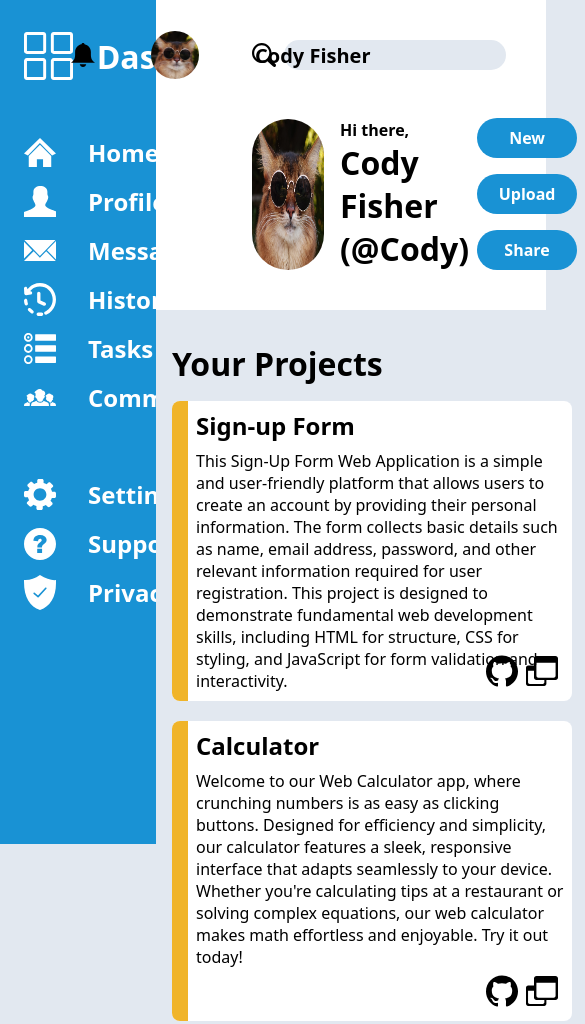
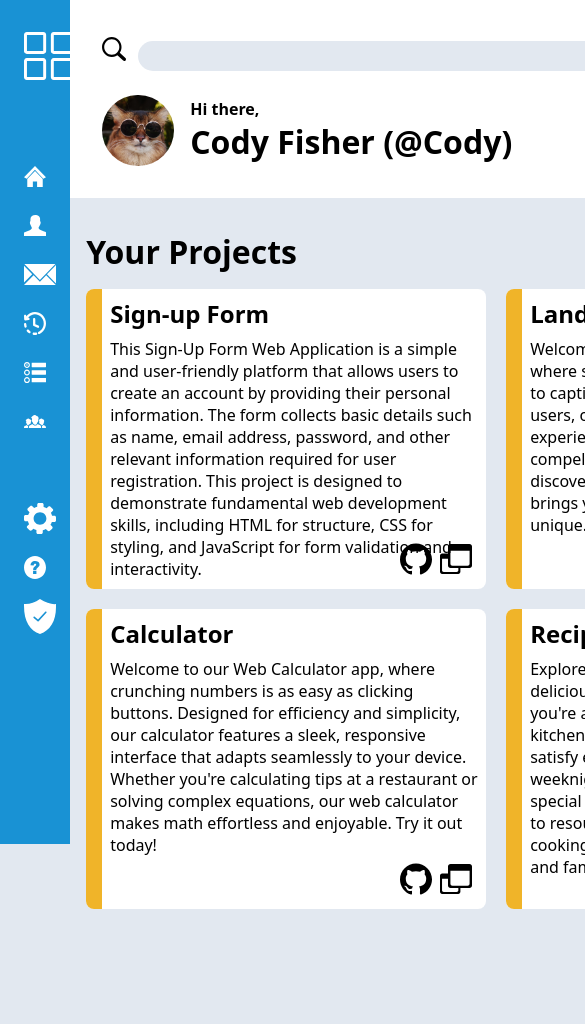
Before and after one commit to CFisher21/Admin-Dashboard, a plain HTML site: page index.html in a window 390 px wide. Shown: the top 1024 px of the page, 585 px wide, since content can reach past the window. After the commit the page ends 925 px from the top, so only its background shows below. Drawn offline with Linux system fonts and the light colour scheme.

Commit message:
Tweaked some CSS to make it more responsive. I learnt a lot doing this project especially the importance of using % over px. Still need to add a media screen to this and make it look good on mobile. Almost finished.

```diff
--- a/index.html
+++ b/index.html
@@ -9,7 +9,9 @@
     <script defer src="script.js"></script>
   </head>
   <body>
+
     <div class="container">
+      <div class="row-100">
       <div class="nav-side">
         <div class="navheader">
           <img
@@ -65,8 +67,10 @@
       <div class="main">
         <div class="main-head">
           <div class="top-head">
-            <img src="icons/search.svg" alt="search icon" class="icon2" />
-            <input type="search" class="search" />
+            <div class="left-side">
+              <img src="icons/search.svg" alt="search icon" class="icon2" />
+              <input type="search" class="search" />
+            </div>
             <div class="right-side">
               <img
                 src="icons/notification.svg"
@@ -349,5 +353,6 @@
         </div>
       </div>
     </div>
+  </div>
   </body>
 </html>
--- a/styles.css
+++ b/styles.css
@@ -5,17 +5,25 @@
 }
 
 .container {
-    display: flex;
-    flex-direction: row;
+    width: 100%;
+    height: 100%;
+}
+
+html {
+    width: 100%;
+    height: 100%;
 }
 
 body {
     background-color: #E2E8F0;
+    height: 100%;
 }
 .nav-side {
+    display: flex;
     background-color: #1992D4;
-    width:  min(350px, 40vw);
-    height: 100vh;
+    flex-direction: column;
+    height: 100%;
+    width: 18%;
 }
 
 .navheader {
@@ -88,20 +96,15 @@ body {
 }
 
 .main-head {
-    padding: 32px;
+    padding: 16px;
     background-color: white;
-    width: 100%;
 }
 
 .top-head {
     display: flex;
     align-items: center;
-    margin-left: 64px;
-}
-
-.main {
-    width: 100%;
-
+    margin: 16px;
+    justify-content: space-between;
 }
 
 .search {
@@ -128,9 +131,7 @@ body {
     flex-direction: row;
     justify-content: space-between;
     align-items: center;
-    margin-left: 64px;
-    margin-top: 32px;
-    margin-right: 64px;
+    margin: 16px;
 }
 
 .stacked {
@@ -144,9 +145,7 @@ body {
     display: flex;
     align-items: center;
     justify-content: space-between;
-    position: absolute;
-    right: 5%;
-    width: 300px;
+    width: 16%;
 }
 .name1 {
     font-weight: 700;
@@ -219,6 +218,13 @@ body {
     flex-direction: row;
 }
 
+.row-100 {
+    display: flex;
+    flex-direction: row;
+    height: 100%;
+    width: 100%;
+}
+
 .info-title {
     margin-bottom: 8px;
 }
@@ -277,6 +283,7 @@ body {
     flex-direction: column;
     align-items: center;
     padding-top: 40px;
+    margin: 16px;
 }
 
 .icon4 {
```
